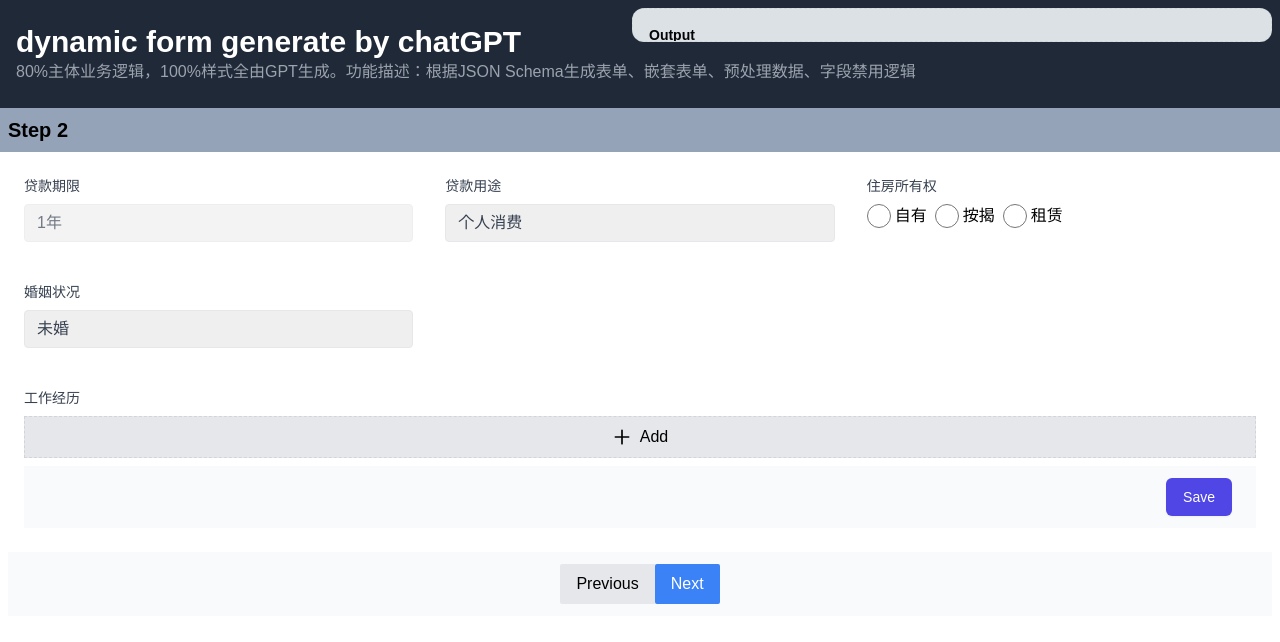
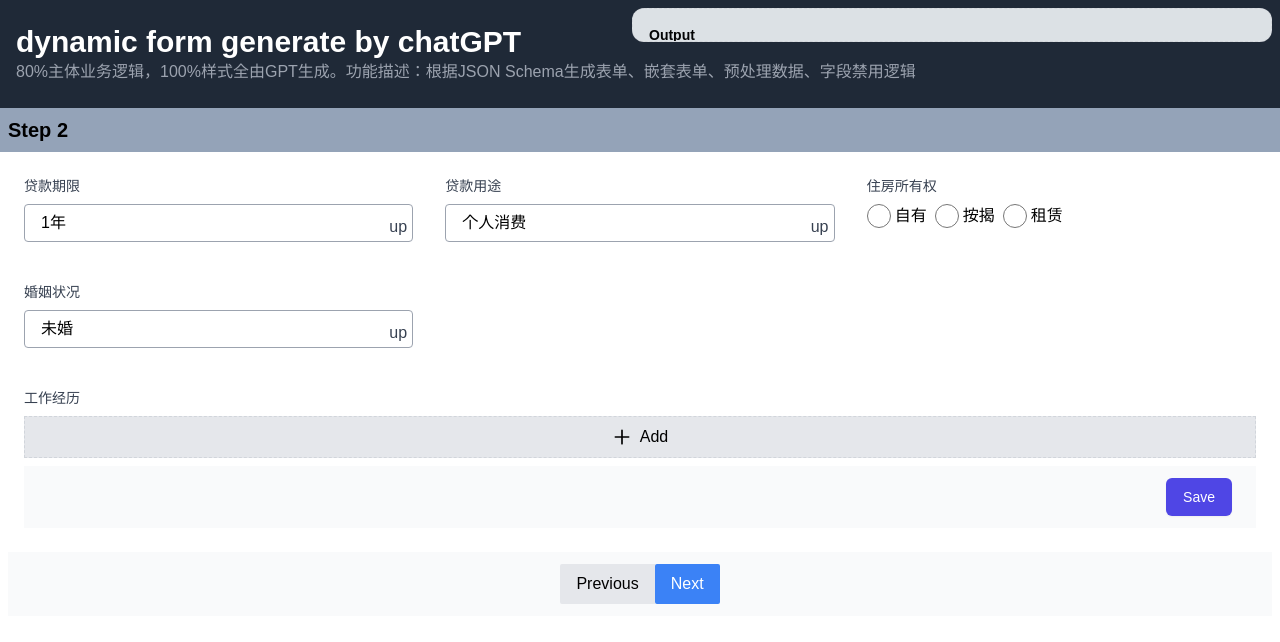
Before and after one commit to Restry/react-dynamic-form-with-chatgpt, a React (Create React App) app: page / in a window 1280 px wide. Both pictures are taken after a click on the button "Next". Shown: the top 642 px of the page. Built offline with nearby package versions, Linux system fonts and the light colour scheme.

Commit message:
feat: select component

```diff
--- a/package.json
+++ b/package.json
@@ -9,6 +9,7 @@
     "@testing-library/react": "11.2.7",
     "@testing-library/user-event": "13.1.9",
     "autoprefixer": "10.4.13",
+    "axios": "^1.3.4",
     "csbbust": "1.0.1",
     "immer": "9.0.19",
     "lodash": "^4.17.21",
--- a/src/Input.tsx
+++ b/src/Input.tsx
@@ -1,6 +1,7 @@
 import React, { memo, useMemo, useCallback } from "react";
 import { InputProps, FieldType } from "./Type.d";
 import { isEqual } from "lodash";
+import Select from './fields/Select'
 
 /**
  * 解包值的方法
@@ -195,20 +196,14 @@ const Input = ({ keyPath, field, value, onChange, values, ...rest }: InputProps)
         />
       )}
       {type === FieldType.Select && (
-        <select
-          name={name}
+        <Select
           data-testid={keyPath || name}
           value={value}
           onChange={onValueChange}
           disabled={disabled}
-          className="appearance-none border rounded w-full py-2 px-3 text-gray-700 leading-tight focus:outline-none focus:shadow-outline"
+          {...field}
         >
-          {options?.map((option) => (
-            <option key={option.value} value={option.value}>
-              {option.label}
-            </option>
-          ))}
-        </select>
+        </Select>
       )}
       {renderSubFields}
     </div>
--- /dev/null
+++ b/src/fields/Select.tsx
@@ -0,0 +1,51 @@
+import React, { useState, useEffect } from "react";
+import axios from "axios";
+
+const Select = ({ options, url, mapper, value, onChange, disabled }) => {
+  const [isLoading, setIsLoading] = useState(false);
+  const [selectOptions, setSelectOptions] = useState(options);
+
+  useEffect(() => {
+    if (!options && url) {
+      setIsLoading(true);
+      axios.get(url).then((response) => {
+        if (response.status === 200) {
+          const newOptions = mapper? response.data.map(mapper): response.data;
+          setSelectOptions(newOptions);
+        }
+        setIsLoading(false);
+      });
+    }
+  }, [options, url, mapper]);
+
+  const handleChange = (event) => {
+    onChange(event.target.value);
+  };
+
+  return (
+    <div className="relative">
+      <select
+        value={value}
+        onChange={handleChange}
+        className="block w-full appearance-none bg-white border border-gray-400 hover:border-gray-500 px-4 py-2 pr-8 rounded leading-tight focus:outline-none focus:shadow-outline"
+      >
+        {isLoading ? (
+          <span>Loading...</span>
+        ) : (
+          selectOptions.map((option) => (
+            <option key={option.value} value={option.value}>
+              {option.label}
+            </option>
+          ))
+        )}
+      </select>
+      <div className="pointer-events-none absolute inset-y-0 right-0 flex items-center px-2 text-gray-700">
+        <span
+          className={`h-4 w-4 ${isLoading ? "animate-spin" : ""}`}
+        >up</span>
+      </div>
+    </div>
+  );
+};
+
+export default Select;
```
Also changed, not shown: 1 other file (tests, documents, lock files or other folders).
